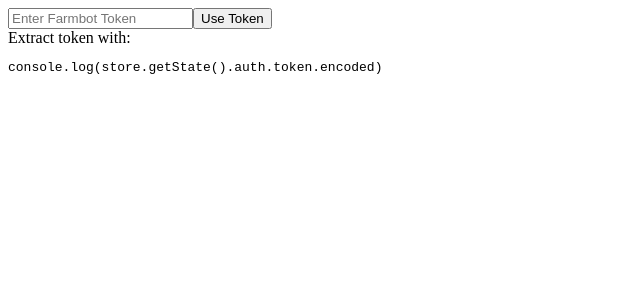
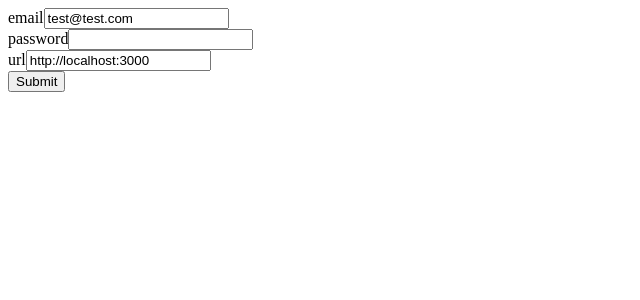
Before and after one commit to FarmBot-Labs/Ping-Tester, a Preact app: page / in a window 1280 px wide. Shown: the top 300 px of the page, without its empty margins (0-640 px from the left). Built offline with nearby package versions, Linux system fonts and the light colour scheme.

Commit message:
Real deal login form instead of copy/pasting tokens

```diff
--- a/src/index.tsx
+++ b/src/index.tsx
@@ -1,6 +1,7 @@
 import { Component, render, h } from "preact";
 import { Farmbot } from "farmbot";
 import { Active } from "./active";
+import { LoginForm } from "./login_form";
 
 enum STATUS {
   NEED_CREDENTIALS,
@@ -24,9 +25,8 @@
 
 type State = InactiveState | ActiveState;
 
-export function getEventValue(e: Event): string {
-  return (e.currentTarget as any).value;
-}
+export const getEventValue =
+  (e: Event) => (e.currentTarget as HTMLInputElement).value;
 
 const DEFAULT_STATE: State = {
   status: STATUS.NEED_CREDENTIALS,
@@ -37,8 +37,8 @@
 class Main extends Component<{}, State> {
   state: State = DEFAULT_STATE;
 
-  submit = () => {
-    const farmbot = new Farmbot({ token: this.state.token });
+  submit = (token: string) => {
+    const farmbot = new Farmbot({ token });
 
     const ok = () => {
       this.setState({
@@ -56,27 +56,10 @@
       });
     }
 
-    farmbot
-      .connect()
-      .then(ok, no)
+    farmbot.connect().then(ok, no)
   };
 
   tokenChange = (e: Event) => this.setState({ token: getEventValue(e) });
-
-  needCredentials = () => {
-    return <div>
-      <form onSubmit={this.submit} action="javascript:">
-        <input type="text"
-          name="token"
-          placeholder="Enter Farmbot Token"
-          id="token"
-          onChange={this.tokenChange} />
-        <button type="submit">{this.state.misc}</button>
-        <br />
-        Extract token with: <pre>console.log(store.getState().auth.token.encoded)</pre>
-      </form>
-    </div>;
-  }
 
   onExit = () => this.setState({
     status: STATUS.NEED_CREDENTIALS,
@@ -88,7 +71,7 @@
       case STATUS.HAVE_CREDENTIALS:
         return <Active farmbot={this.state.farmbot} onExit={this.onExit} />;
       default:
-        return this.needCredentials();
+        return <LoginForm onSubmit={this.submit} />;
     }
   }
 }
--- /dev/null
+++ b/src/login_form.tsx
@@ -0,0 +1,68 @@
+import { Component, h } from "preact";
+import { getEventValue } from "./index";
+import axios from "axios";
+
+type FormField = "email" | "password" | "url";
+type TokenForm = Record<FormField, string>
+interface LoginFormProps {
+  onSubmit: (token: string) => void;
+}
+
+export class LoginForm extends Component<LoginFormProps, TokenForm> {
+  state = {
+    email: "test@test.com",
+    password: "",
+    url: "http://localhost:3000",
+  }
+
+  change = (key: FormField) => (e: Event) => {
+    const value = getEventValue(e);
+    const update: Partial<TokenForm> = { [key]: value };
+    this.setState({ ...this.state, ...update });
+  };
+
+  field = (key: FormField) => {
+    return <div>
+      <label name={key}>
+        {key}
+      </label>
+      <input
+        value={this.state[key]}
+        type={key}
+        name={key}
+        id={`${key}-input`}
+        onChange={this.change(key)} />
+    </div>;
+  };
+
+  submitToken = (token: string | undefined) => {
+    if (token) {
+      this.props.onSubmit(token);
+    }
+  }
+
+  render() {
+    return <form onSubmit={(e) => {
+      e.preventDefault();
+      createToken(this.state).then(this.submitToken);
+    }}>
+      {this.field("email")}
+      {this.field("password")}
+      {this.field("url")}
+      <button>Submit</button>
+    </form>;
+  }
+}
+
+interface TokenData { token: { encoded: string; } }
+
+function createToken({ email, password, url }: TokenForm) {
+  const path = url + "/api/tokens";
+  const payload = { user: { email, password } };
+  return axios.post<TokenData>(path, payload).then(({ data }) => {
+    return data.token.encoded
+  }, (x) => {
+    alert("Error. See console.");
+    return console.dir(x);
+  })
+}
```
Also changed, not shown: package.json (+6 -4 lines), src/active.tsx (+3 -10 lines), 1 other file (tests, documents, lock files or other folders).
